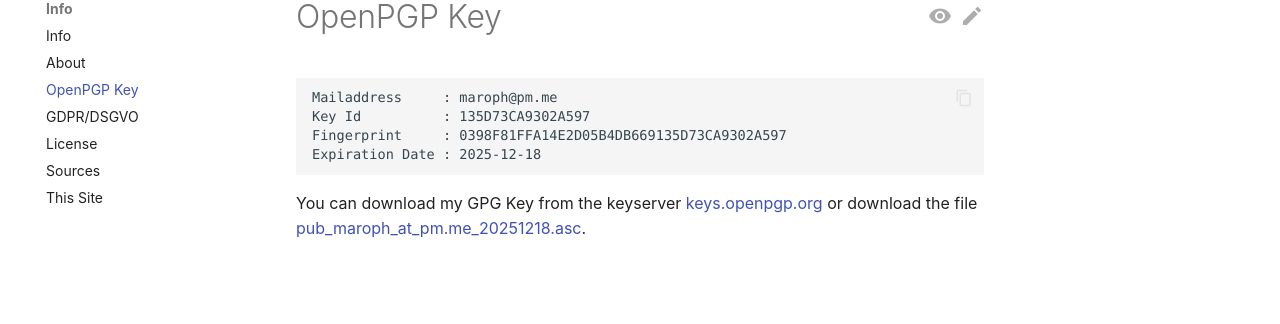
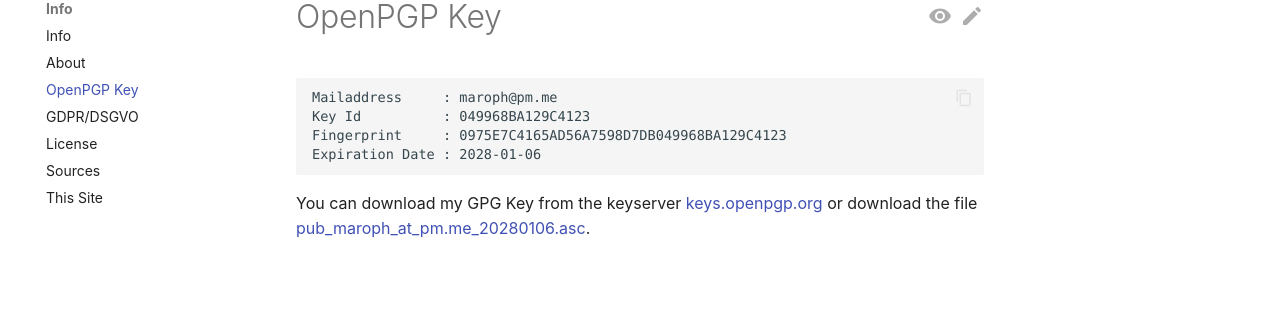
Before and after one commit to maroph/maroph.github.io, an MkDocs documentation site: the page built from docs/info/openpgp/openpgp.md, in a window 1280 px wide. Shown: the part 150-474 px from the top of the page. Built offline with MkDocs 1.6.1 and Material for MkDocs 9.7.7, drawn with Linux system fonts in a browser that asks for light colours; plug-ins that fetch from the network failed and are left out; comment, search, counter and statistics services are not loaded.

Commit message:
add new GPG key

````diff
--- a/docs/info/openpgp/openpgp.md
+++ b/docs/info/openpgp/openpgp.md
@@ -2,13 +2,13 @@
 
 ```
 Mailaddress     : maroph@pm.me
-Key Id          : 135D73CA9302A597
-Fingerprint     : 0398F81FFA14E2D05B4DB669135D73CA9302A597
-Expiration Date : 2025-12-18
+Key Id          : 049968BA129C4123
+Fingerprint     : 0975E7C4165AD56A7598D7DB049968BA129C4123
+Expiration Date : 2028-01-06
 ```
 
 You can download my GPG Key from the
 keyserver
-[keys.openpgp.org](https://keys.openpgp.org/vks/v1/by-fingerprint/0398F81FFA14E2D05B4DB669135D73CA9302A597)
+[keys.openpgp.org](https://keys.openpgp.org/vks/v1/by-fingerprint/0975E7C4165AD56A7598D7DB049968BA129C4123)
 or download the file
-[pub_maroph_at_pm.me_20251218.asc](pub_maroph_at_pm.me_20251218.asc).
+[pub_maroph_at_pm.me_20280106.asc](pub_maroph_at_pm.me_20280106.asc).
````
Also changed, not shown: 1 other file.
